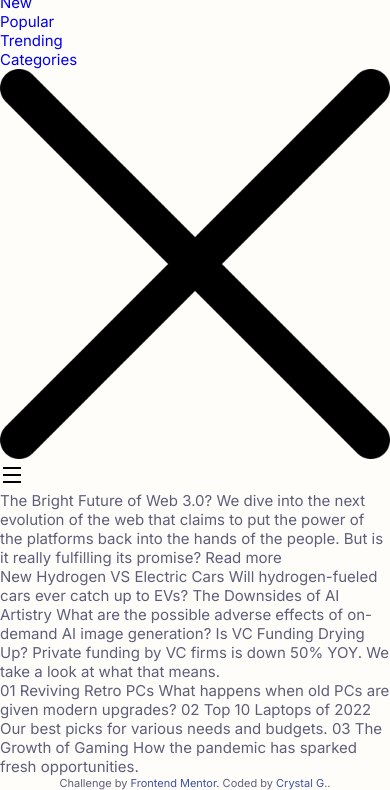
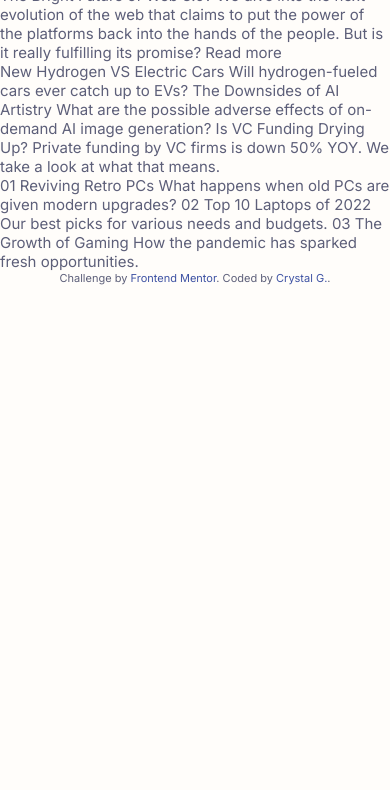
Before and after one commit to crystgoodwin/news-homepage, a plain HTML site: page index.html in a window 390 px wide. Shown: the part 70-860 px from the top of the page. Drawn offline with Linux system fonts and the light colour scheme; a script that the page names is missing.

Commit message:
Finished styling mobile nav menu

```diff
--- a/index.html
+++ b/index.html
@@ -43,6 +43,9 @@
         <div class="nav-close" id="nav-close">
           <img src="assets/images/close.png" alt="nav image" />
         </div>
+      </div>
+      <!-- Toggle Button -->
+      <div class="nav-toggle" id="nav-toggle">
         <img src="assets/images/menu-line.svg" alt="nav image" class="nav-mobile" />
       </div>
     </nav>
--- a/styles.css
+++ b/styles.css
@@ -86,8 +86,64 @@ img {
    max-width: 1440px;
 }
 
+/* ========== HEADER AND NAV ========== */
+.header {
+   width: 100%;
+   top: 0;
+   left: 0;
+}
 
+.nav {
+   position: relative;
+   height: var(--header-height);
+   display: flex;
+   justify-content: space-between;
+   align-items: center;
+}
 
+.nav-logo,
+.nav-toggle,
+.nav-close {
+   padding-left: 1rem;
+   padding-top: 1rem;
+}
+
+.nav-log img {
+   width: 50px;
+}
+
+.nav-toggle {
+   width: 25px;
+   cursor: pointer;
+}
+
+.nav-list {
+   display: flex;
+   flex-direction: column;
+   text-align: left;
+   row-gap: 2rem;
+}
+
+.nav-link {
+   color: var(--very-dark-blue);
+   font-size: var(--small-font-size);
+   transition: color .3s;
+}
+
+.nav-link:hover {
+   color: var(--soft-red);
+}
+
+.nav-close {
+   position: absolute;
+   top: 1rem;
+   right: 1.5rem;
+   cursor: pointer;
+}
+
+.nav-close img {
+   width: 26px;
+}
 
 .attribution {
    font-size: 11px;
@@ -97,3 +153,22 @@ img {
 .attribution a {
    color: hsl(228, 45%, 44%);
 }
+
+/* ========== MEDIA QUERIES ========== */
+
+@media screen and (max-width: 767px) {
+   .nav-menu {
+      position: fixed;
+      top: 0;
+      right: -100%;
+      background-color: var(--off-white);
+      width: 65%;
+      padding-left: 1.5rem;
+      padding-top: 10rem;
+      transition: right .4s;
+   }
+
+   .nav-link {
+      font-size: var(--h2-font-size);
+   }
+}
```
